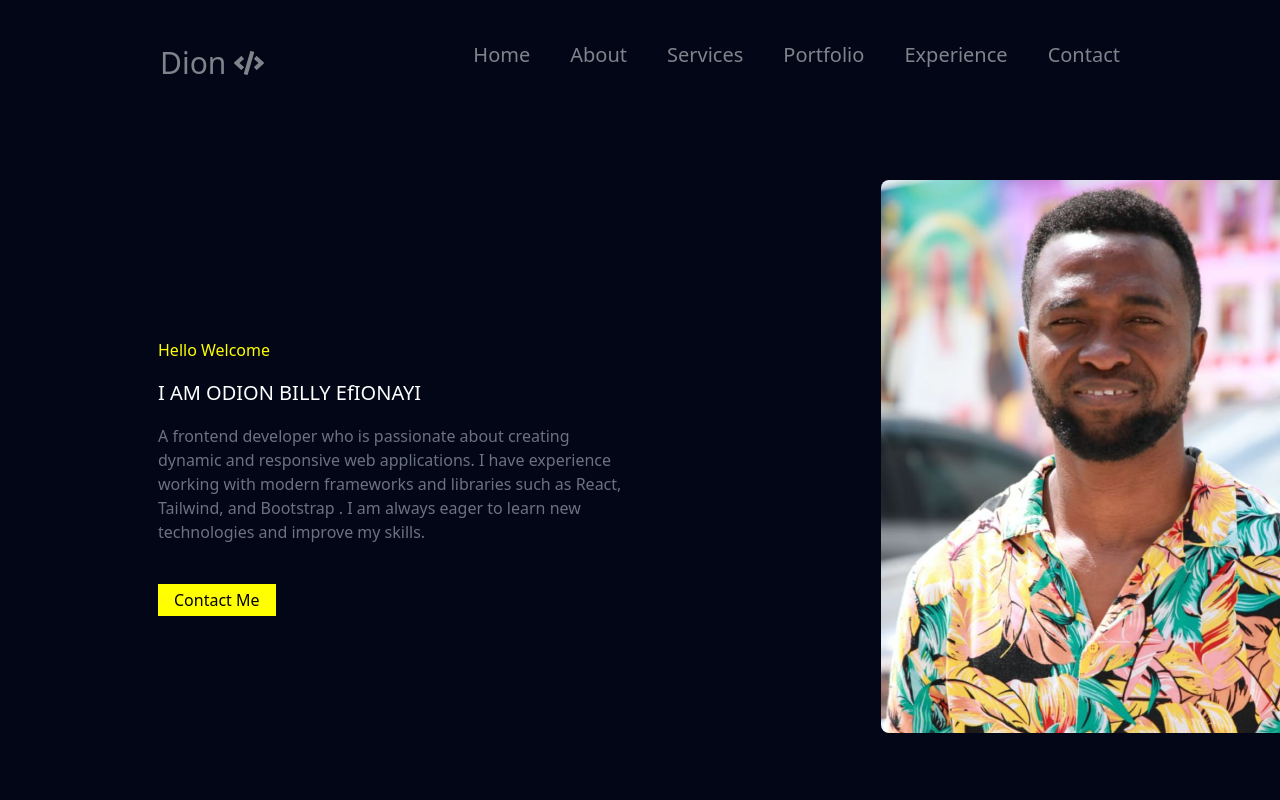
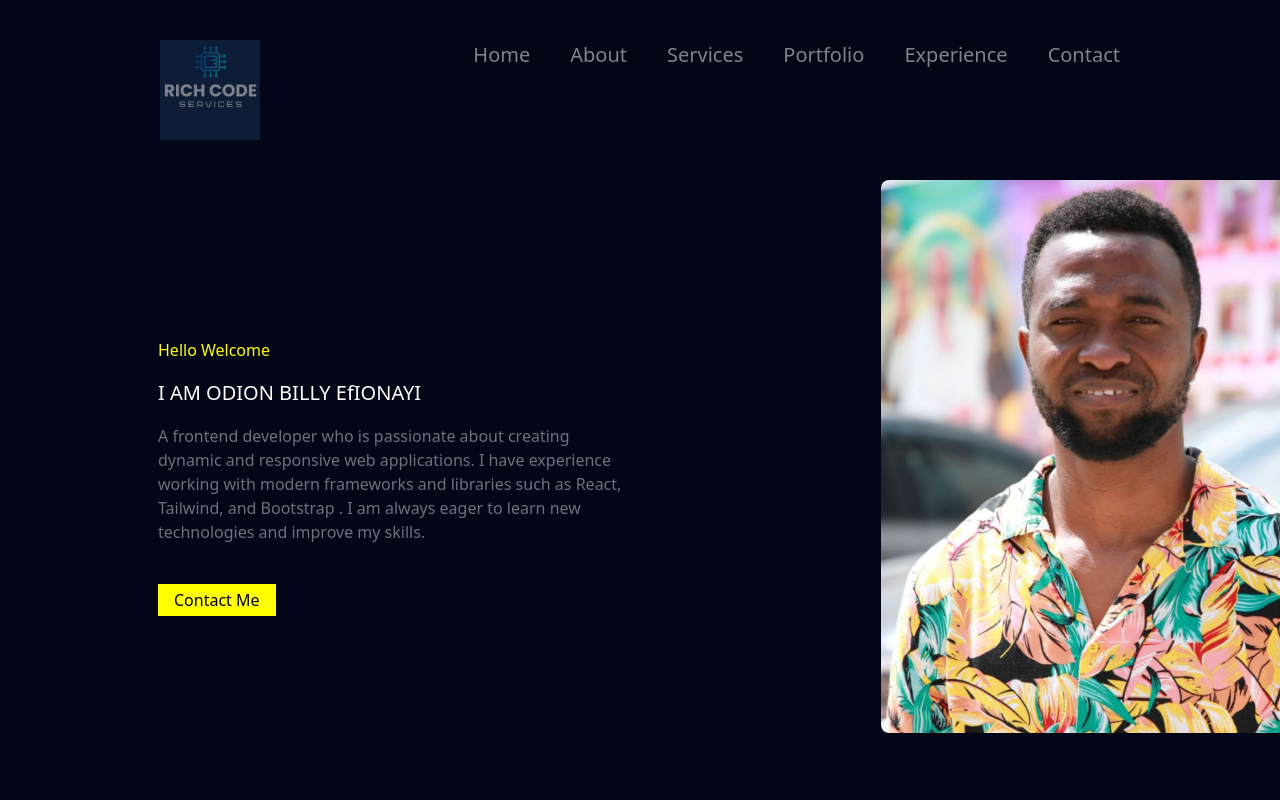
Before and after one commit to OdionBilly/Rich_Code, a React (Vite) app: page / in a window 1280 px wide. Shown: the top 800 px of the page. Built offline with nearby package versions, Linux system fonts and the light colour scheme.

Commit message:
new file:   src/assets/rich code services Logo (1).png 	Added logo img:   src/components/Layout/Header.jsx

```diff
--- a/src/components/Layout/Header.jsx
+++ b/src/components/Layout/Header.jsx
@@ -4,6 +4,7 @@ import { HashLink as Link } from "react-router-hash-link"
 // import {Link,} from "react-scroll"
 import { MdMenu,MdOutlineClose } from "react-icons/md";
 import { useState } from "react";
+import logoimage from '../../assets/rich code services Logo (1).png'
 
 
 
@@ -18,8 +19,10 @@ export const Header = () => {
        className="fixed top-0 opacity-50 bg-[#020617] flex justify-between
        text-white max-sm:py-5 max-lg:py-10 max-sm:px-5 max-lg:px-10 xl:px-40 xl:py-10 w-full mb-10 ">
         <div className="text-[30px] w-[100px] my-0 flex gap-2 items-center ">
-         <h1 className=" "> Dion</h1>
-         <span>{<FaCode/>} </span>
+         <h1 className=" ">
+          <img src={logoimage} alt="" />
+         </h1>
+         {/* <span>{<FaCode/>} </span> */}
         </div>
         <div className="">
         <ul
```
Also changed, not shown: src/assets/rich code services Logo (1).png (added).
